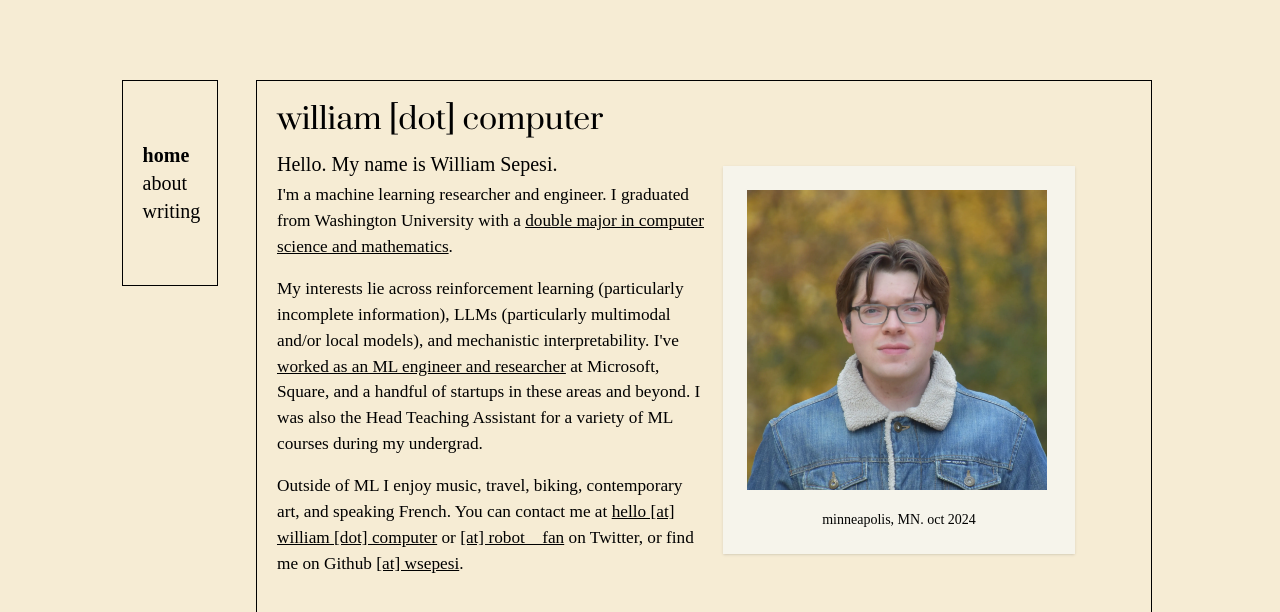
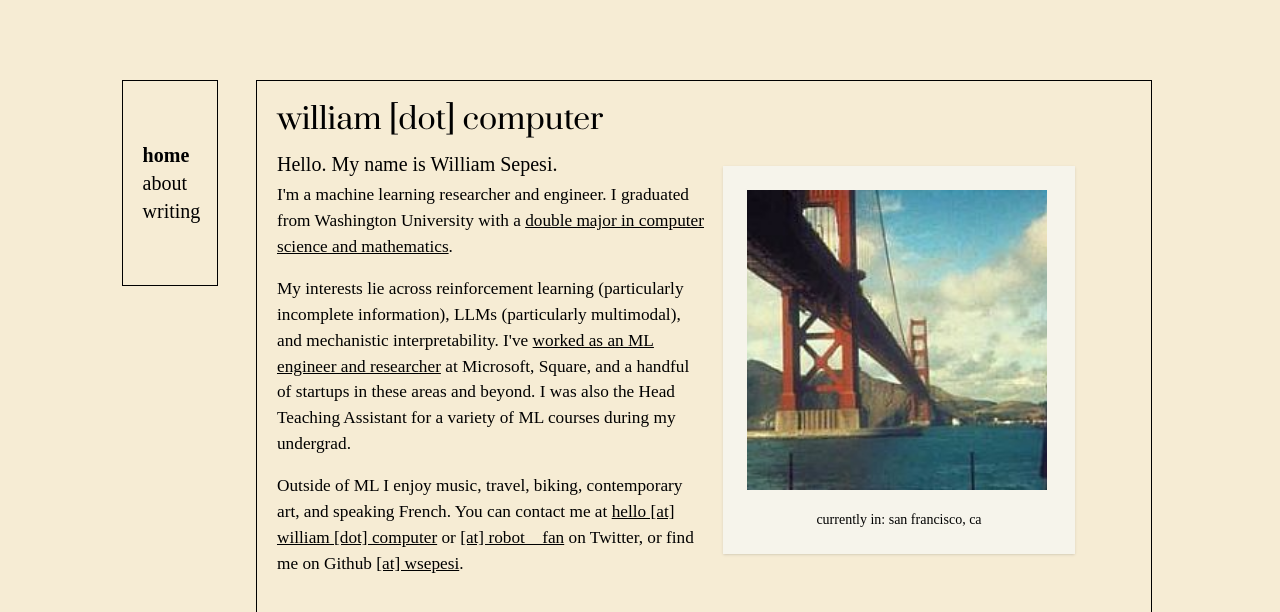
Before and after one commit to wsepesi/ws-personal-site, a Next.js app: page / in a window 1280 px wide. Shown: the top 612 px of the page. Built offline with nearby package versions, Linux system fonts and the light colour scheme; a web font is replaced by a local one.

Commit message:
photo update

```diff
--- a/pages/index.tsx
+++ b/pages/index.tsx
@@ -8,6 +8,7 @@ import Head from "next/head";
 import Link from "next/link";
 import { RetroPhoto } from "@/components/retro-photo";
 import SiteBase from "@/components/SiteBase";
+import bridge from '@/photos/bridge.jpg'
 import me2 from '@/photos/me2.webp'
 
 export default function Home() {
@@ -26,14 +27,14 @@ export default function Home() {
               I&apos;m a machine learning researcher and engineer. I graduated from Washington University with a <Link href="/about/courses" className="underline hover:italic">double major in computer science and mathematics</Link>.
             </p>
             <p className="mt-4">
-              My interests lie across reinforcement learning (particularly incomplete information), LLMs (particularly multimodal and/or local models), and mechanistic interpretability. I&apos;ve <Link href="/about/work" className="underline hover:italic">worked as an ML engineer and researcher</Link> at Microsoft, Square, and a handful of startups in these areas and beyond. I was also the Head Teaching Assistant for a variety of ML courses during my undergrad.
+              My interests lie across reinforcement learning (particularly incomplete information), LLMs (particularly multimodal), and mechanistic interpretability. I&apos;ve <Link href="/about/work" className="underline hover:italic">worked as an ML engineer and researcher</Link> at Microsoft, Square, and a handful of startups in these areas and beyond. I was also the Head Teaching Assistant for a variety of ML courses during my undergrad.
             </p>
             <p className="mt-4">
               Outside of ML I enjoy music, travel, biking, contemporary art, and speaking French. You can contact me at <a href="mailto:hello@william.computer" className="underline hover:italic">hello [at] william [dot] computer</a> or <a href="https://twitter.com/robot__fan" className="underline hover:italic">[at] robot__fan</a> on Twitter, or find me on Github <a href="https://github.com/wsepesi" className="underline hover:italic">[at] wsepesi</a>.
             </p>
           </div>
           <div className="flex-1">
-             <RetroPhoto src={me2} alt={"minneapolis, MN. oct 2024"} />
+             <RetroPhoto src={bridge} alt={"currently in: san francisco, ca"} />
           </div>
         </div>
       </SiteBase>
```
